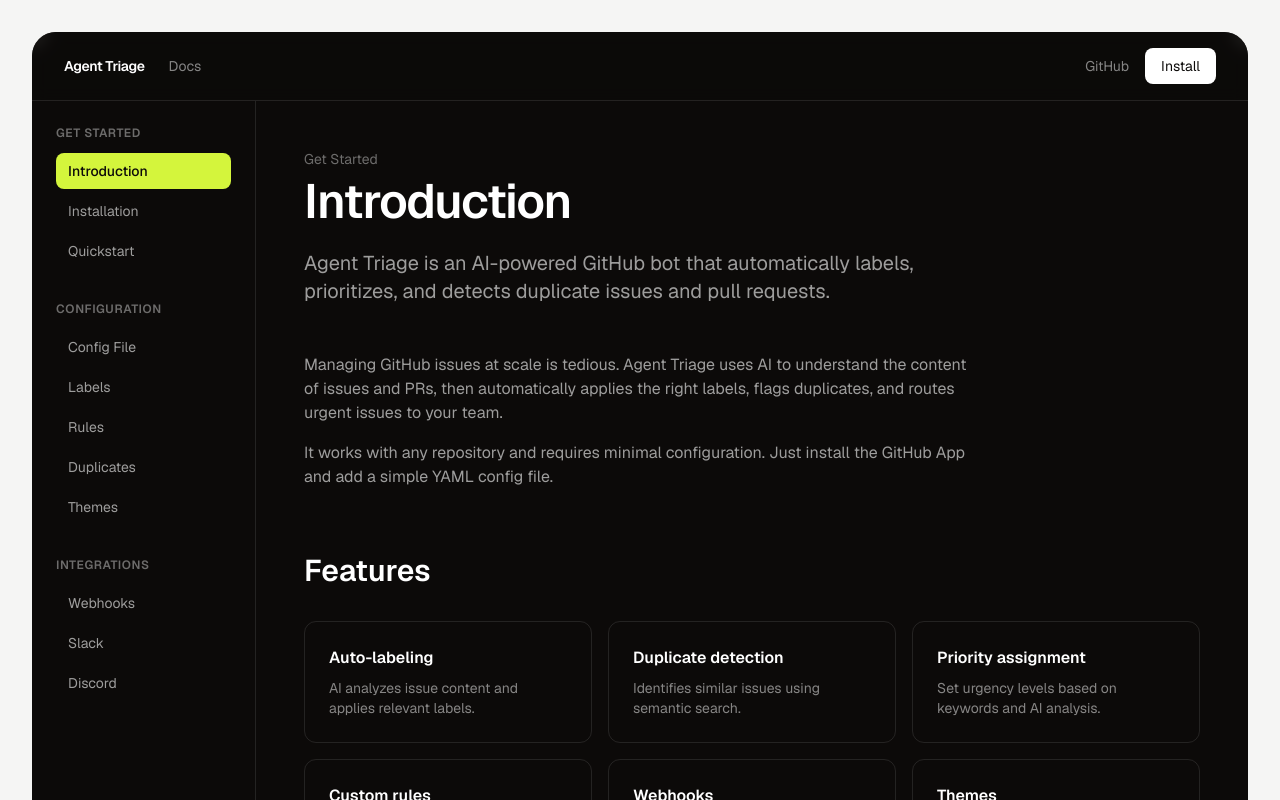
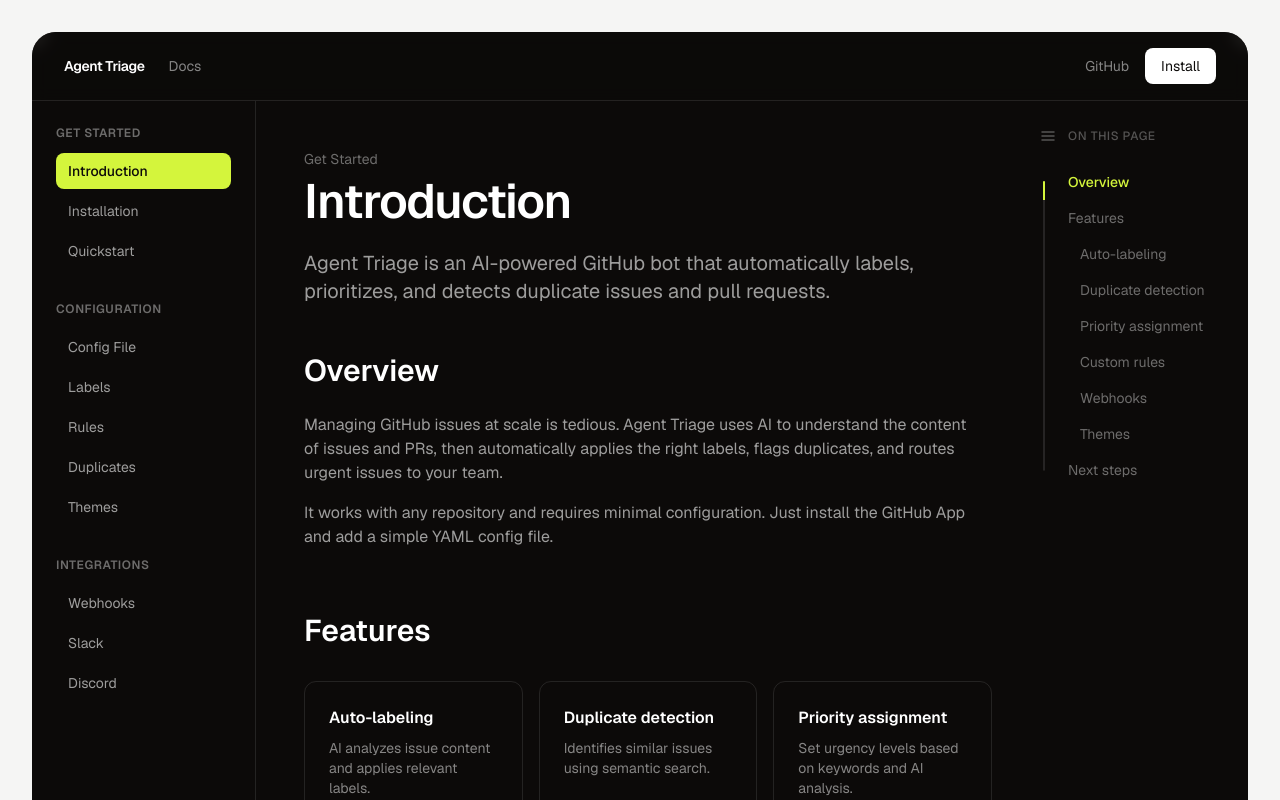
Before and after one commit to tigent/app, a Next.js app: page /docs in a window 1280 px wide. Shown: the top 800 px of the page. Built offline with nearby package versions, Linux system fonts and the light colour scheme.

Commit message:
feat: add right sidebar TOC with curved line

```diff
--- a/app/docs/layout.tsx
+++ b/app/docs/layout.tsx
@@ -1,4 +1,5 @@
 import { Sidebar } from "./sidebar";
+import { Toc } from "./toc";
 
 export default function DocsLayout({
 	children,
@@ -34,6 +35,7 @@
 				<div className="flex">
 					<Sidebar />
 					<main className="flex-1 min-w-0 px-6 md:px-8 lg:px-12 pb-12">{children}</main>
+					<Toc />
 				</div>
 			</div>
 		</div>
--- a/app/docs/page.tsx
+++ b/app/docs/page.tsx
@@ -11,6 +11,7 @@
 			</div>
 
 			<section className="mb-16">
+				<h2 id="overview" className="text-3xl font-semibold mb-6 text-white">Overview</h2>
 				<p className="text-white/60 mb-4 max-w-2xl">
 					Managing GitHub issues at scale is tedious. Agent Triage uses AI to
 					understand the content of issues and PRs, then automatically applies
@@ -23,37 +24,37 @@
 			</section>
 
 			<section className="mb-16">
-				<h2 className="text-3xl font-semibold mb-8 text-white">Features</h2>
+				<h2 id="features" className="text-3xl font-semibold mb-8 text-white">Features</h2>
 				<div className="grid md:grid-cols-2 lg:grid-cols-3 gap-4">
 					<div className="border border-white/10 rounded-xl p-6">
-						<h3 className="font-semibold mb-2 text-white">Auto-labeling</h3>
+						<h3 id="auto-labeling" className="font-semibold mb-2 text-white">Auto-labeling</h3>
 						<p className="text-sm text-white/50">AI analyzes issue content and applies relevant labels.</p>
 					</div>
 					<div className="border border-white/10 rounded-xl p-6">
-						<h3 className="font-semibold mb-2 text-white">Duplicate detection</h3>
+						<h3 id="duplicate-detection" className="font-semibold mb-2 text-white">Duplicate detection</h3>
 						<p className="text-sm text-white/50">Identifies similar issues using semantic search.</p>
 					</div>
 					<div className="border border-white/10 rounded-xl p-6">
-						<h3 className="font-semibold mb-2 text-white">Priority assignment</h3>
+						<h3 id="priority-assignment" className="font-semibold mb-2 text-white">Priority assignment</h3>
 						<p className="text-sm text-white/50">Set urgency levels based on keywords and AI analysis.</p>
 					</div>
 					<div className="border border-white/10 rounded-xl p-6">
-						<h3 className="font-semibold mb-2 text-white">Custom rules</h3>
+						<h3 id="custom-rules" className="font-semibold mb-2 text-white">Custom rules</h3>
 						<p className="text-sm text-white/50">Define regex patterns to trigger specific labels.</p>
 					</div>
 					<div className="border border-white/10 rounded-xl p-6">
-						<h3 className="font-semibold mb-2 text-white">Webhooks</h3>
+						<h3 id="webhooks" className="font-semibold mb-2 text-white">Webhooks</h3>
 						<p className="text-sm text-white/50">Send notifications to Slack, Discord, or any endpoint.</p>
 					</div>
 					<div className="border border-white/10 rounded-xl p-6">
-						<h3 className="font-semibold mb-2 text-white">Themes</h3>
+						<h3 id="themes" className="font-semibold mb-2 text-white">Themes</h3>
 						<p className="text-sm text-white/50">Choose from built-in color themes for labels.</p>
 					</div>
 				</div>
 			</section>
 
 			<section className="mb-12">
-				<h2 className="text-3xl font-semibold mb-8 text-white">Next steps</h2>
+				<h2 id="next-steps" className="text-3xl font-semibold mb-8 text-white">Next steps</h2>
 				<div className="grid md:grid-cols-2 lg:grid-cols-4 gap-4">
 					<a href="/docs/installation" className="block border border-white/10 rounded-xl p-6 hover:bg-white/5 transition-colors">
 						<h3 className="font-semibold mb-2 text-white">Installation</h3>
--- /dev/null
+++ b/app/docs/toc.tsx
@@ -0,0 +1,180 @@
+"use client";
+
+import { useEffect, useState, useCallback } from "react";
+
+interface TocItem {
+	id: string;
+	text: string;
+	level: number;
+}
+
+export function Toc() {
+	const [items, setItems] = useState<TocItem[]>([]);
+	const [active, setActive] = useState<string>("");
+
+	useEffect(() => {
+		const headings = Array.from(
+			document.querySelectorAll("article h2[id], article h3[id]")
+		) as HTMLElement[];
+
+		const tocItems = headings.map((heading) => ({
+			id: heading.id,
+			text: heading.textContent || "",
+			level: parseInt(heading.tagName[1]),
+		}));
+
+		setItems(tocItems);
+
+		if (tocItems.length > 0) {
+			setActive(tocItems[0].id);
+		}
+	}, []);
+
+	useEffect(() => {
+		if (items.length === 0) return;
+
+		const headings = items
+			.map((item) => document.getElementById(item.id))
+			.filter(Boolean) as HTMLElement[];
+
+		const observer = new IntersectionObserver(
+			(entries) => {
+				for (const entry of entries) {
+					if (entry.isIntersecting) {
+						setActive(entry.target.id);
+						break;
+					}
+				}
+			},
+			{ rootMargin: "-100px 0px -60% 0px", threshold: 0 }
+		);
+
+		for (const heading of headings) {
+			observer.observe(heading);
+		}
+
+		return () => observer.disconnect();
+	}, [items]);
+
+	const scrollTo = useCallback((id: string) => {
+		const element = document.getElementById(id);
+		if (element) {
+			const top = element.offsetTop - 100;
+			window.scrollTo({ top, behavior: "smooth" });
+		}
+	}, []);
+
+	if (items.length === 0) return null;
+
+	const activeIndex = items.findIndex((item) => item.id === active);
+	const itemHeight = 36;
+	const pathHeight = items.length * itemHeight;
+
+	return (
+		<aside className="hidden xl:block w-52 shrink-0">
+			<div className="sticky top-24">
+				<div className="flex items-center gap-3 mb-5">
+					<svg className="w-4 h-4 text-white/30" viewBox="0 0 16 16" fill="none" aria-hidden="true">
+						<path d="M2 4h12M2 8h12M2 12h12" stroke="currentColor" strokeWidth="1.5" strokeLinecap="round" />
+					</svg>
+					<span className="text-xs uppercase tracking-wider text-white/30 font-medium">On this page</span>
+				</div>
+
+				<div className="relative pl-4">
+					<svg
+						className="absolute left-0 top-0"
+						width="8"
+						height={pathHeight}
+						viewBox={`0 0 8 ${pathHeight}`}
+						fill="none"
+						aria-hidden="true"
+					>
+						<path
+							d={generateCurvyPath(items.length, itemHeight)}
+							stroke="rgba(255,255,255,0.15)"
+							strokeWidth="1.5"
+							strokeLinecap="round"
+							fill="none"
+						/>
+					</svg>
+
+					{activeIndex >= 0 && (
+						<div
+							className="absolute left-0 overflow-hidden transition-all duration-300 ease-out"
+							style={{
+								top: activeIndex * itemHeight,
+								height: itemHeight,
+								width: 8,
+							}}
+						>
+							<svg
+								width="8"
+								height={pathHeight}
+								viewBox={`0 0 8 ${pathHeight}`}
+								fill="none"
+								style={{ transform: `translateY(-${activeIndex * itemHeight}px)` }}
+								aria-hidden="true"
+							>
+								<path
+									d={generateCurvyPath(items.length, itemHeight)}
+									stroke="var(--color-accent)"
+									strokeWidth="2"
+									strokeLinecap="round"
+									fill="none"
+								/>
+							</svg>
+						</div>
+					)}
+
+					<nav className="space-y-0">
+						{items.map((item, index) => {
+							const isActive = item.id === active;
+							const indent = item.level > 2 ? 12 : 0;
+							return (
+								<button
+									key={item.id}
+									onClick={() => scrollTo(item.id)}
+									className={`block w-full text-left py-2 pl-3 text-sm transition-all duration-200 ${
+										isActive
+											? "text-accent font-medium"
+											: "text-white/40 hover:text-white/70"
+									}`}
+									style={{
+										paddingLeft: 12 + indent,
+										height: itemHeight,
+									}}
+								>
+									{item.text}
+								</button>
+							);
+						})}
+					</nav>
+				</div>
+			</div>
+		</aside>
+	);
+}
+
+function generateCurvyPath(count: number, itemHeight: number): string {
+	if (count === 0) return "";
+
+	const segments: string[] = [];
+	const x = 4;
+	const curve = 4;
+
+	for (let i = 0; i < count; i++) {
+		const startY = i * itemHeight + itemHeight / 2;
+		const endY = (i + 1) * itemHeight + itemHeight / 2;
+
+		if (i === 0) {
+			segments.push(`M ${x} ${startY}`);
+		}
+
+		if (i < count - 1) {
+			const midY = (startY + endY) / 2;
+			segments.push(`C ${x} ${midY - curve}, ${x} ${midY + curve}, ${x} ${endY}`);
+		}
+	}
+
+	return segments.join(" ");
+}
```
